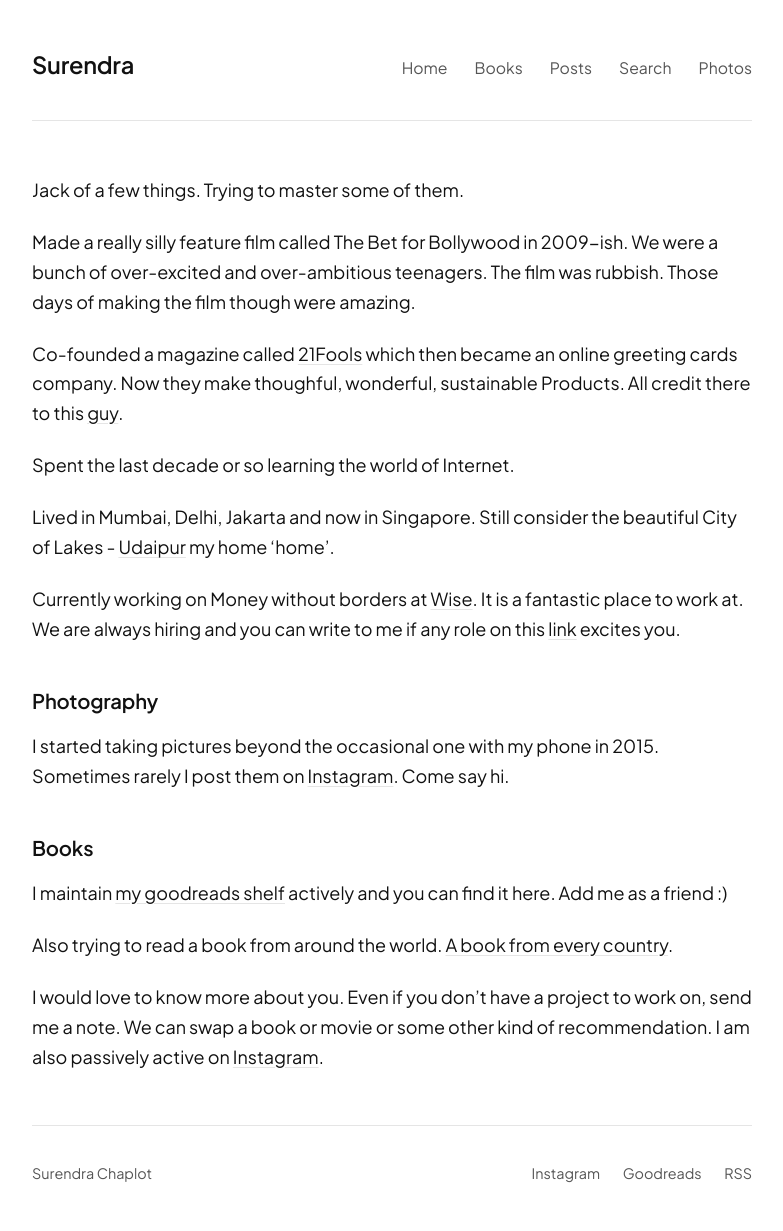
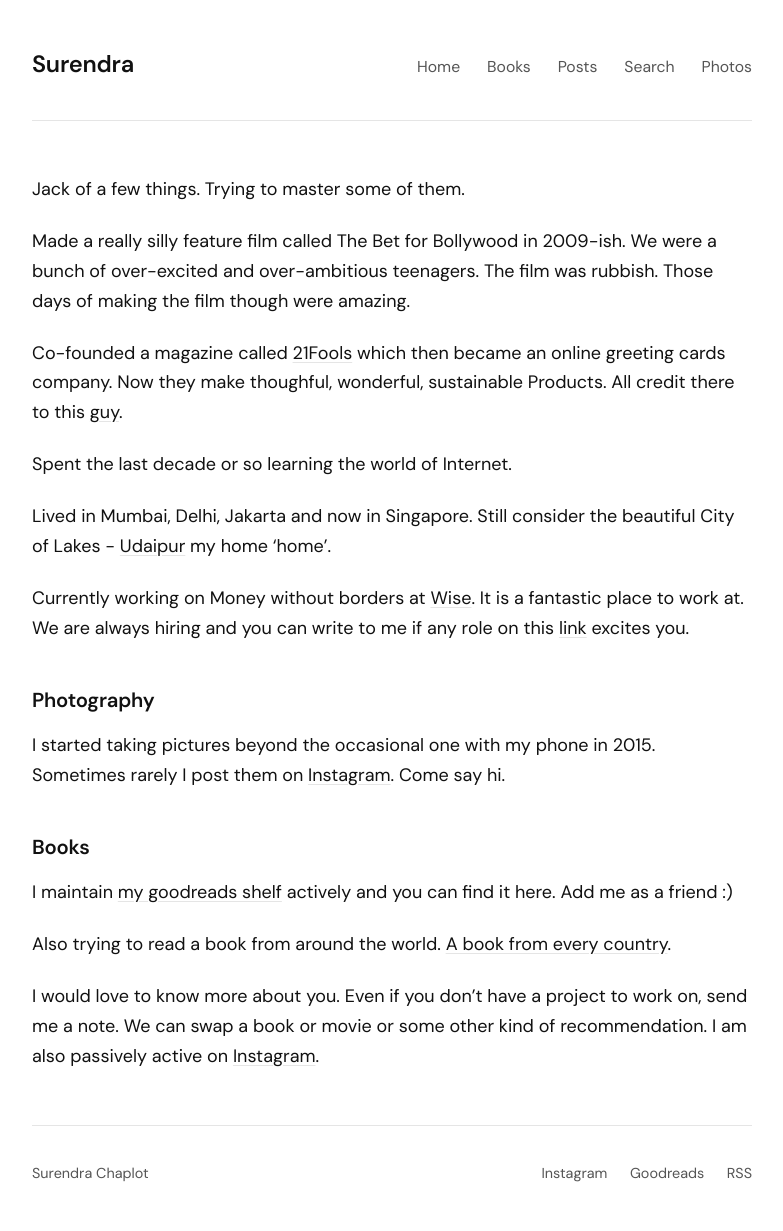
Before and after one commit to surendrachaplot/surendrachaplot, a Jekyll site: the page built from index.md, in a window 1280 px wide. Shown: the whole page, without its empty margins (248-1031 px from the left). Built offline with Jekyll 4.4.1, drawn with Linux system fonts in a browser that asks for light colours.

Commit message:
Switch font from Plus Jakarta Sans to DM Sans

```diff
--- a/_layouts/default.html
+++ b/_layouts/default.html
@@ -7,7 +7,7 @@
   <meta name="description" content="{% if page.description %}{{ page.description }}{% else %}{{ site.description }}{% endif %}">
   <link rel="preconnect" href="https://fonts.googleapis.com">
   <link rel="preconnect" href="https://fonts.gstatic.com" crossorigin>
-  <link href="https://fonts.googleapis.com/css2?family=Plus+Jakarta+Sans:ital,wght@0,200..800;1,200..800&display=swap" rel="stylesheet">
+  <link href="https://fonts.googleapis.com/css2?family=DM+Sans:ital,opsz,wght@0,9..40,200..700;1,9..40,200..700&display=swap" rel="stylesheet">
   <link rel="stylesheet" href="/assets/css/style.css">
   {% if page.custom_css %}<link rel="stylesheet" href="{{ page.custom_css }}">{% endif %}
   <link rel="alternate" type="application/rss+xml" title="{{ site.title }}" href="/feed.xml">
--- a/assets/css/style.css
+++ b/assets/css/style.css
@@ -10,7 +10,7 @@
   --border: #e5e5e5;
   --bg: #ffffff;
   --max-width: 720px;
-  --font: "Plus Jakarta Sans", -apple-system, BlinkMacSystemFont, "Segoe UI", Helvetica, Arial, sans-serif;
+  --font: "DM Sans", -apple-system, BlinkMacSystemFont, "Segoe UI", Helvetica, Arial, sans-serif;
 }
 
 html {
```
